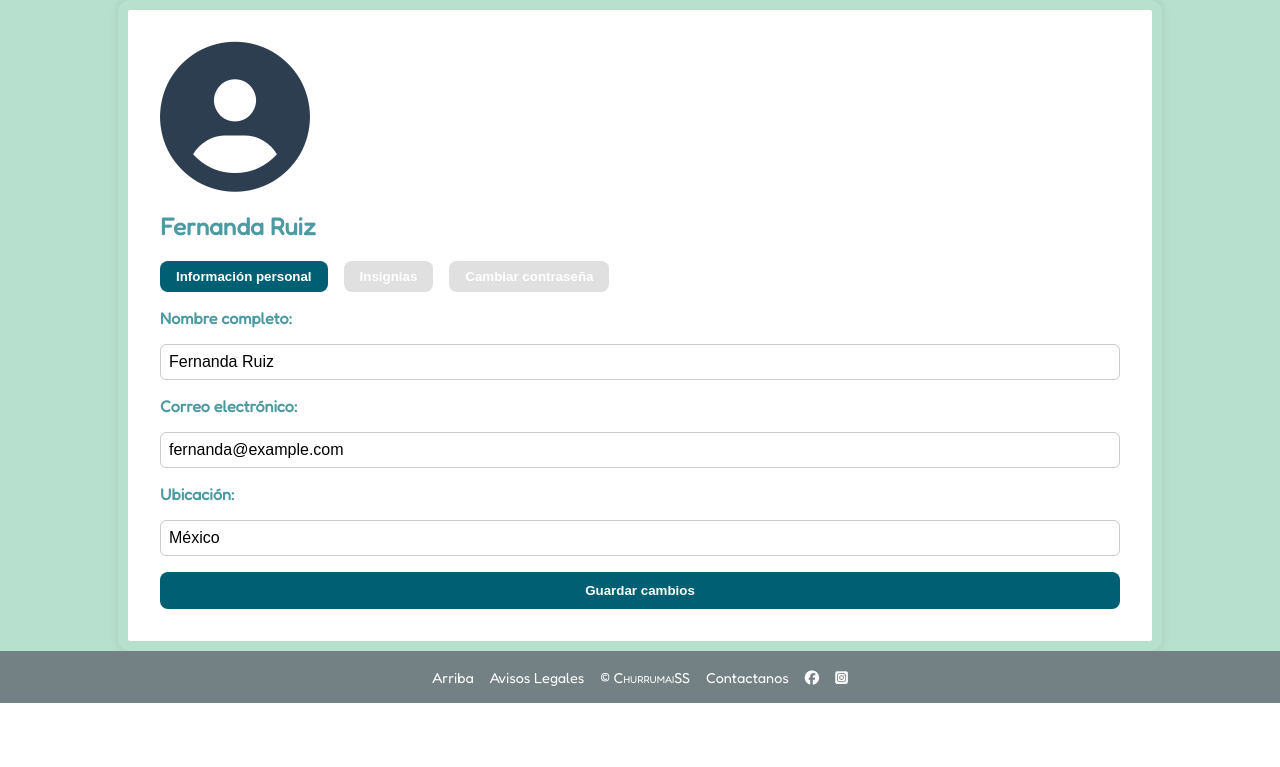
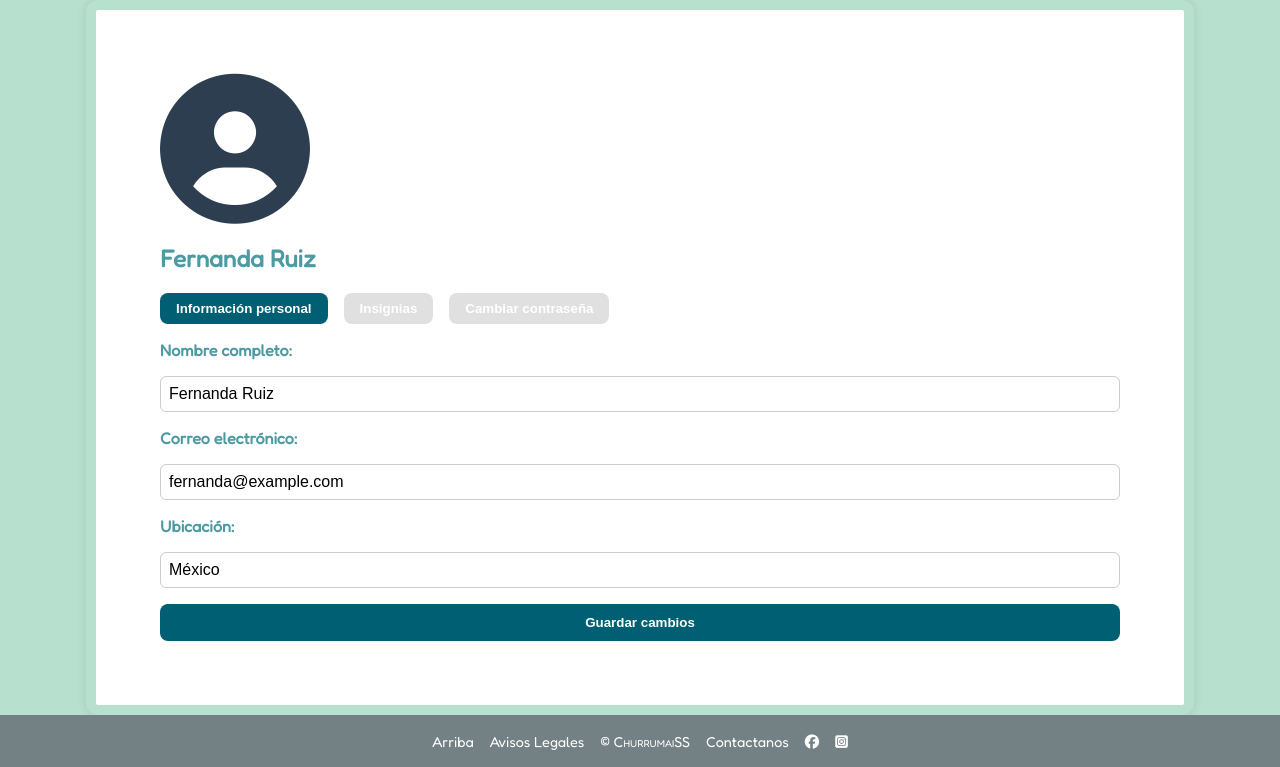
Before and after one commit to Joss-Y8/ConCienciaClimatica, a PHP site: page /html/perfil.html in a window 1280 px wide. Shown: the part 136-903 px from the top of the page. Before the commit the page ends 839 px from the top, so only its background shows below. Run offline with PHP 8.4, Linux system fonts and the light colour scheme; some libraries are stand-ins or nearby versions.

Commit message:
Cambio en el css pading

```diff
--- a/concienciaclimatica/css/formstyle.css
+++ b/concienciaclimatica/css/formstyle.css
@@ -96,7 +96,7 @@ header {
 /* CONTENIDO */
 .contenedor {
   background-color: #ffffff;
-  padding: 5rem;
+  padding: 15rem;
   border: 10px solid #b8e0ce; /* borde verdecito */
   border-radius: 10px;
   max-width: 1100px;
@@ -135,7 +135,7 @@ header {
 /* ================== PERFIL ================== */
 .perfil-contenedor {
   flex-grow: 1;
-  padding: 2rem;
+  padding: 4rem;
   max-width: 960px;
   margin: 0 auto;
   background-color: white;
```
